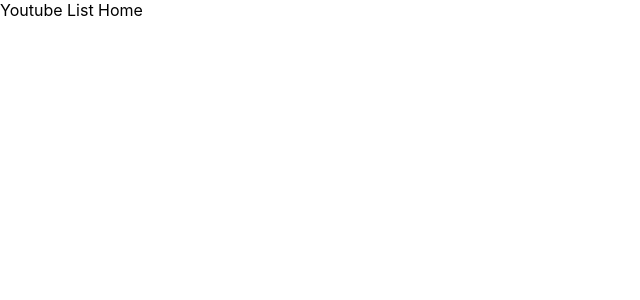
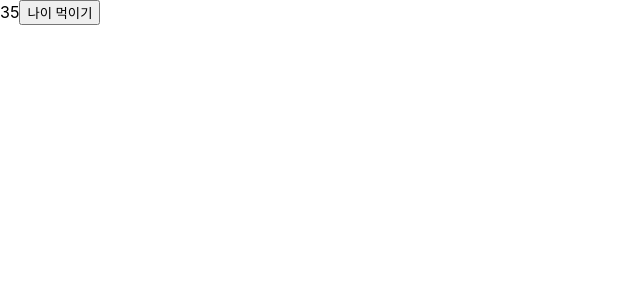
Before and after one commit to Bigone0617/React-study, a React (Create React App) app: page / in a window 1280 px wide. Before the commit this address had no page. Shown: the top 300 px of the page, without its empty margins (0-640 px from the left). Built offline with nearby package versions, Linux system fonts and the light colour scheme.

Commit message:
context나 provider 없이 redux 사용하는 방법

```diff
--- a/package.json
+++ b/package.json
@@ -11,10 +11,12 @@
     "@types/react": "^18.2.31",
     "@types/react-dom": "^18.2.14",
     "@types/react-router-dom": "^5.3.3",
+    "@types/redux": "^3.6.0",
     "react": "^18.2.0",
     "react-dom": "^18.2.0",
     "react-router-dom": "^6.17.0",
     "react-scripts": "5.0.1",
+    "redux": "^4.2.1",
     "styled-components": "^6.1.0",
     "typescript": "^4.9.5",
     "uuid": "^9.0.1",
--- a/src/App.tsx
+++ b/src/App.tsx
@@ -9,11 +9,14 @@ import RFListComponent from './todoLIst/refactory/RFListComponent';
 import RouterHome from './ReactRouter/RouterHome';
 import { Route, BrowserRouter as Router, Routes } from 'react-router-dom';
 import ListHome from './RouterProject/YoutubeList/ListHome';
+import { Store, Unsubscribe } from 'redux';
+import { addAge } from '.';
 
 export interface AppProp {
   name: string,
   children?: React.ReactNode; // children을 optional로 변경
   company?: string;
+  store?: Store<{age: number}>
 }
 
 interface Appstate {
@@ -21,6 +24,7 @@ interface Appstate {
 }
 
 class App extends React.Component<AppProp, Appstate> {
+  private _unsubscribe: Unsubscribe;
   // optional props에 기본값 지정하기.
   static defaultProps = {
     company: 'Apple'
@@ -28,7 +32,7 @@ class App extends React.Component<AppProp, Appstate> {
   constructor(prop: AppProp) {
     super(prop)
     this.state = {
-      age: 30
+      age: this.props.store.getState().age
     }
 
     // setInterval(() => {
@@ -38,7 +42,23 @@ class App extends React.Component<AppProp, Appstate> {
     // }, 1000)
   }
 
+  componentDidMount(): void {
+      const store = this.props.store;
+      this._unsubscribe = store.subscribe(() => {
+        this.forceUpdate()
+      });
+  }
+
+  componentWillUnmount(): void {
+      this._unsubscribe();
+  }
+
+
+
   render(){
+    const store  = this.props.store;
+    const state = store.getState();
+
     return (
       <>
         {/* <>
@@ -58,7 +78,9 @@ class App extends React.Component<AppProp, Appstate> {
         <ListComponent/>
         <RFListComponent/> */}
        {/* <RouterHome/> */}
-       <ListHome/>
+       {/* <ListHome/> */}
+       {state.age}
+       <button onClick={() => store.dispatch(addAge())}>나이 먹이기</button>
       </>
     )
   }
--- a/src/RouterProject/YoutubeList/List.tsx
+++ b/src/RouterProject/YoutubeList/List.tsx
@@ -2,17 +2,17 @@ import React, { useEffect, useState } from "react";
 import { useNavigate } from "react-router-dom";
 import styled from "styled-components";
 import { TVedio } from "./ListHome";
-import { youtubeAPI } from "../../Const";
+// import { youtubeAPI } from "../../Const";
 
 const List: React.FC<{}> = () => {
   const navigate = useNavigate();
   const [vedioList, setVedioList] = useState<TVedio[]>([]);
 
-  useEffect(() => {
-    fetch(youtubeAPI)
-      .then((res) => res.json())
-      .then((res) => setVedioList(res?.items?.map((item) => item?.snippet)));
-  }, []);
+  // useEffect(() => {
+  //   fetch(youtubeAPI)
+  //     .then((res) => res.json())
+  //     .then((res) => setVedioList(res?.items?.map((item) => item?.snippet)));
+  // }, []);
 
   const onCickVedio = (vedioData: TVedio) => {
     navigate(`/youtubeList/${vedioData.channelTitle}`, {
--- a/src/index.tsx
+++ b/src/index.tsx
@@ -3,13 +3,33 @@ import ReactDOM from 'react-dom/client';
 import './index.css';
 import App from './App';
 import reportWebVitals from './reportWebVitals';
+import {Store, createStore} from 'redux';
 
 const root = ReactDOM.createRoot(
   document.getElementById('root') as HTMLElement
 );
+
+const ADD_AGE = 'ADD_AGE';
+export function addAge() {
+  return {
+    type: ADD_AGE
+  }
+}
+
+function ageApp(state: {age: number;} = {age: 35}, action: {type: 'ADD_AGE',}) {
+  if(action.type === ADD_AGE) {
+    return {
+      age: state.age + 1
+    }
+  }
+  return state;
+}
+
+const store: Store<{age: number}> = createStore(ageApp);
+
 root.render(
   <React.StrictMode>
-    <App name="tell" />
+    <App name="tell" store={store}/>
   </React.StrictMode>
 );
 
```
Also changed, not shown: 1 other file (tests, documents, lock files or other folders).
